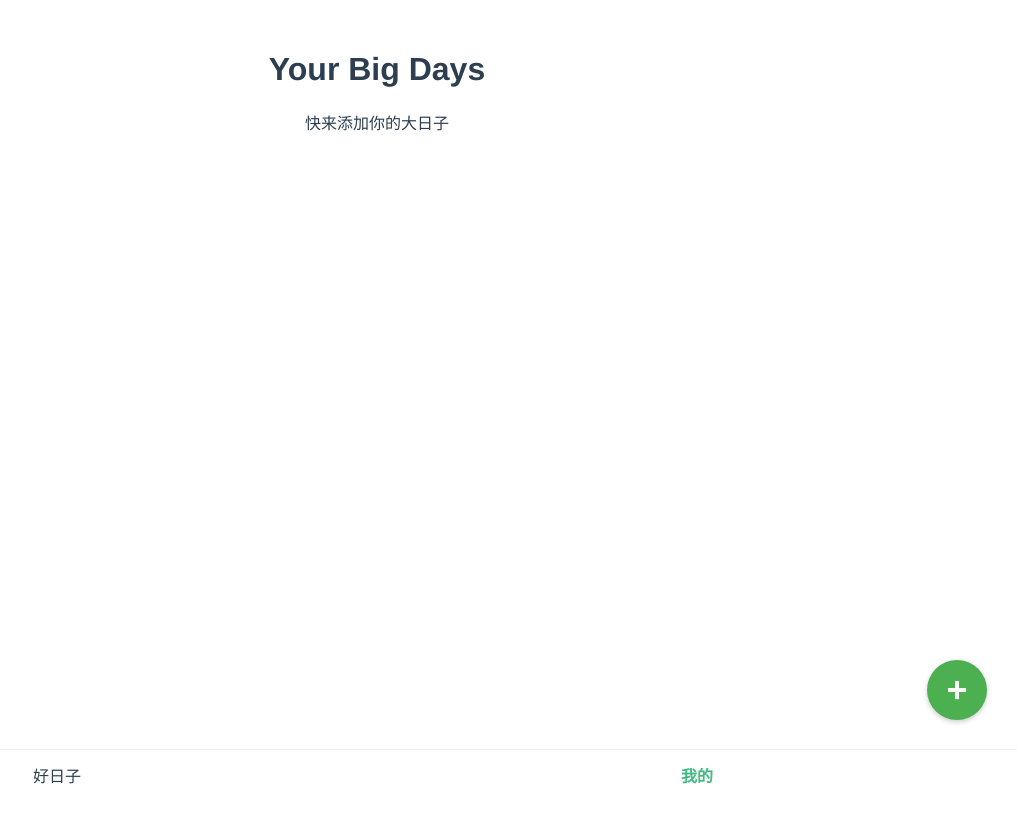
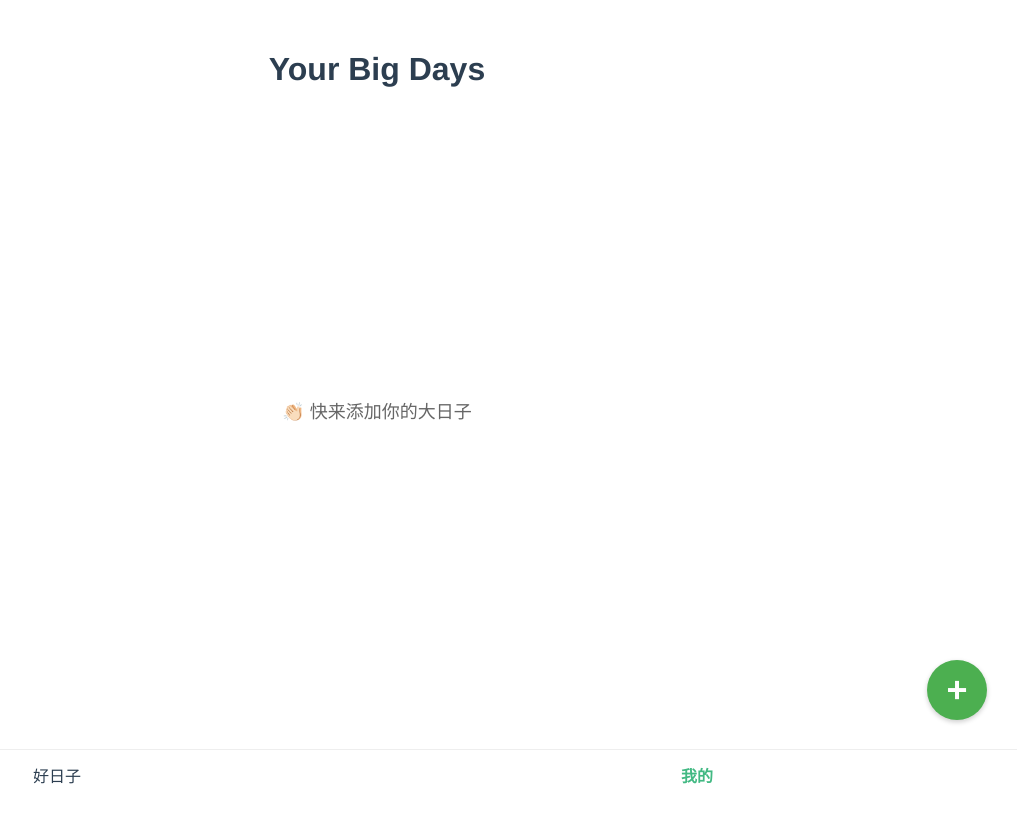
Before and after one commit to sevenhsu7/yourdays, a Vue app: page /yours in a window 1280 px wide. Shown: the top 822 px of the page, without its empty margins (263-1280 px from the left). Built offline with nearby package versions, Linux system fonts and the light colour scheme.

Commit message:
feat features

```diff
--- a/src/views/YoursPlan.vue
+++ b/src/views/YoursPlan.vue
@@ -16,7 +16,7 @@
         <!-- 任务列表 -->
         <div class="goals-list">
             <div v-if="goals.length === 0" class="empty-state">
-                快来添加你的大日子
+                👏🏻 快来添加你的大日子
             </div>
             <progress-wrapper
                 v-else
@@ -200,6 +200,15 @@ onUnmounted(() => {
     padding-bottom: calc(80px + env(safe-area-inset-bottom));
 }
 
+.empty-state {
+    display: flex;
+    justify-content: center;
+    align-items: center;
+    height: calc(100vh - 200px);  /* 减去头部和底部的空间 */
+    font-size: 18px;
+    color: #666;
+}
+
 .goals-list {
     display: flex;
     flex-direction: column;
```
